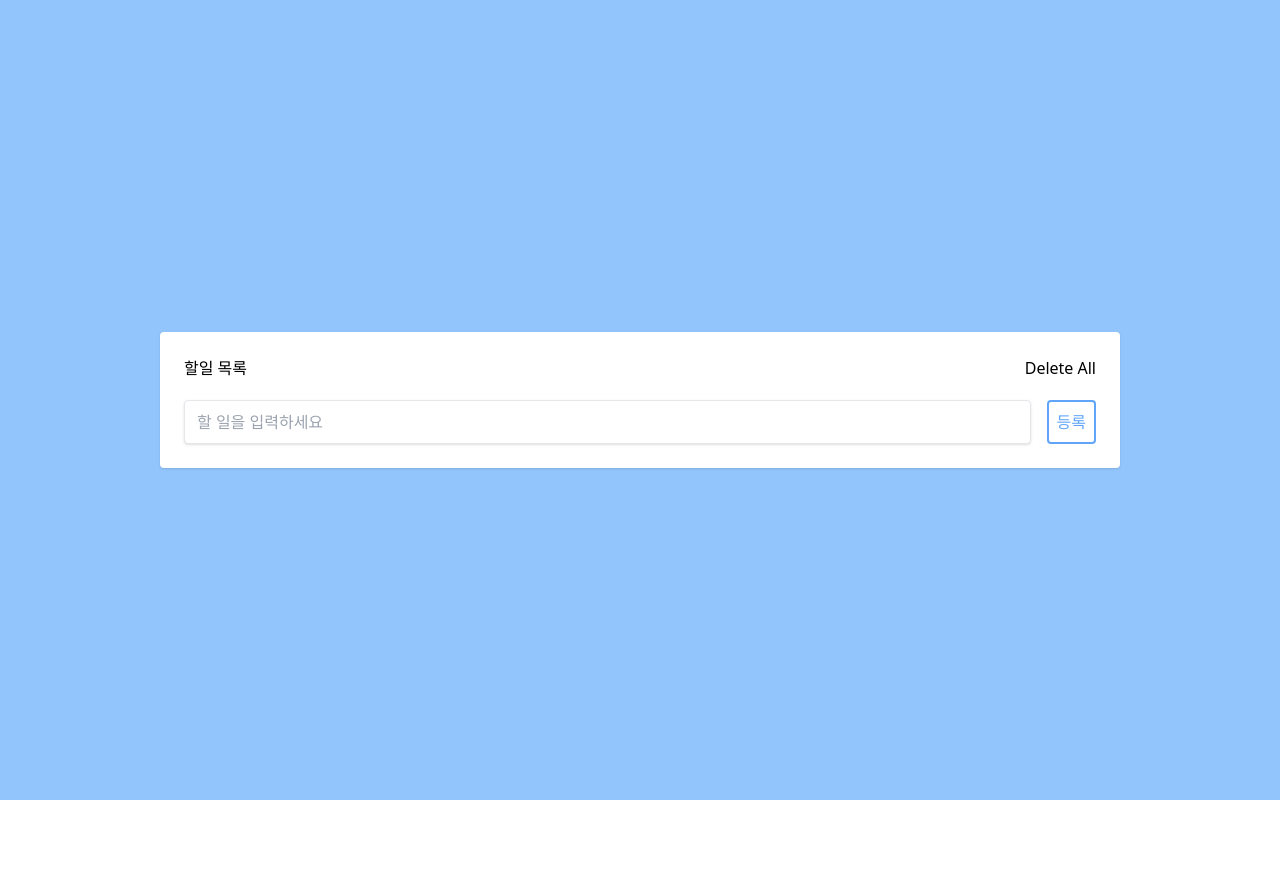
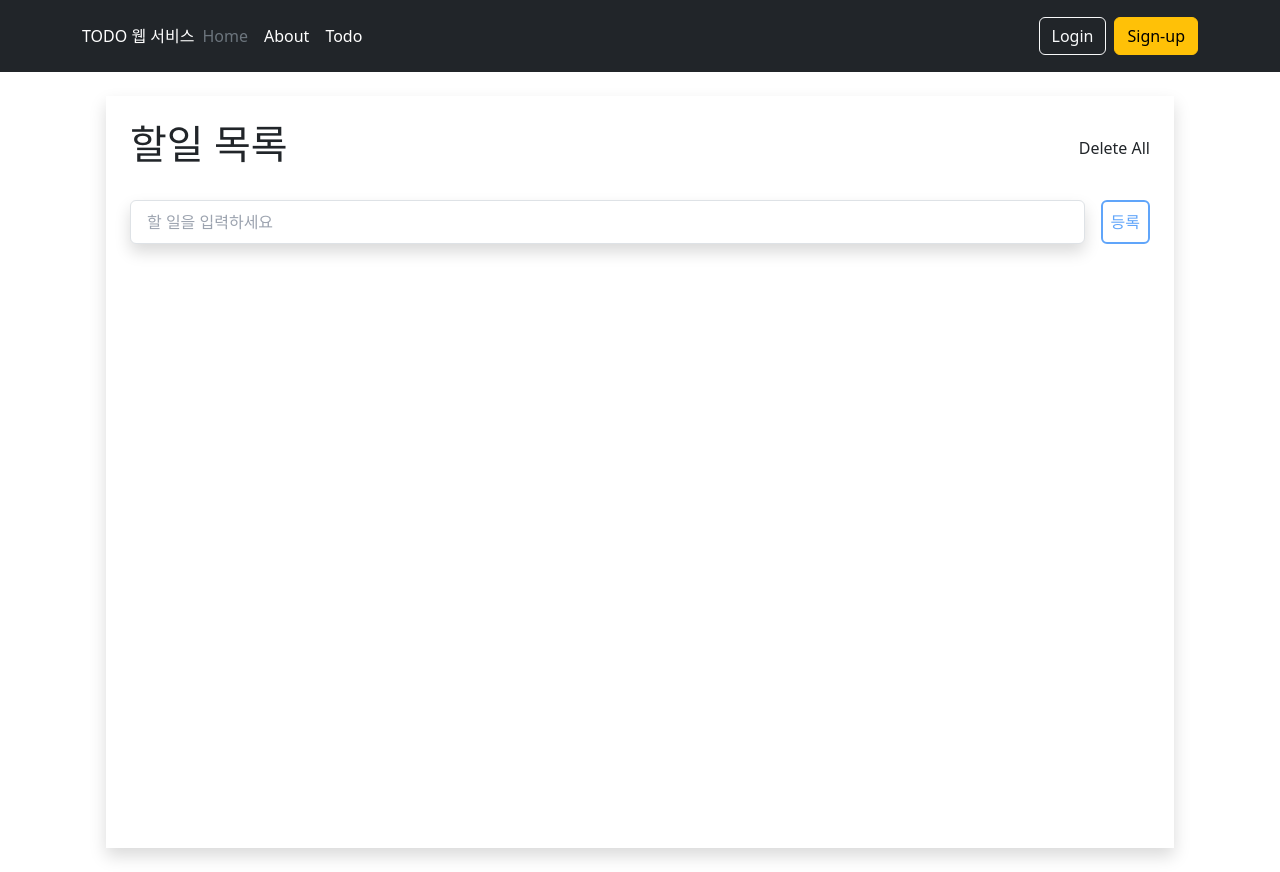
Before and after one commit to goldjade/TODO, a React (Create React App) app in the folder client/: page /todo in a window 1280 px wide. Before the commit the page ends 800 px from the top, so only its background shows below. Built offline with nearby package versions, Linux system fonts and the light colour scheme.

Commit message:
Router를 이용한 페이지 이동 구현

```diff
--- a/client/package.json
+++ b/client/package.json
@@ -3,11 +3,11 @@
   "version": "0.1.0",
   "private": true,
   "dependencies": {
-    "@testing-library/jest-dom": "^5.16.5",
-    "@testing-library/react": "^13.4.0",
-    "@testing-library/user-event": "^13.5.0",
+    "bootstrap": "^5.2.3",
     "react": "^18.2.0",
     "react-dom": "^18.2.0",
+    "react-router": "^6.6.1",
+    "react-router-dom": "^6.6.1",
     "react-scripts": "5.0.1",
     "web-vitals": "^2.1.4"
   },
--- a/client/src/App.js
+++ b/client/src/App.js
@@ -1,107 +1,25 @@
-import React, { useCallback, useState } from "react";
-import Form from "./components/Form";
-import List from "./components/List";
-/*
-  클래스/함수 컴포넌트(용도별로 2가지 케이스)
-  내용 출력 전용, 데이터관리 용도
-
-  클래스 형식으로 제작되는 것 class : TypeScript
-  state 를 리랜더링(Re-rendering)
-  Life-cycle : Mounte, Update, unMount..
-
-  함수 형식으로 제작되는 것 function
-  state 를 못쓰므로 화면 갱신 어렵다.
-  useState() state 변경가능
-  -------------------------
-  Life-cycle 을 지원 안한다.
-  useEffect() Life-cycle 체크가능
-
- */
-/*최초에 로컬에서 todo data를 읽어와서
-todoData라는 useState를 초기화 해주어야 한다. useState(초기값)
-초기값: 로컬에서 불러서 채운다
-*/
-let initTodo = localStorage.getItem("todoData");
-// 삼항연산자를 이용해서 초기값이 없으면
-// 빈배열 [] 로 초기화한다.
-// 읽어온 데이터가 있으면 JSON.stringify() 저장한 파일을
-// JSON.parse() 로 다시 객체화하여 사용한다.
-initTodo = initTodo ? JSON.parse(initTodo) : [];
-
+import Header from "./components/Header";
+import Home from "./pages/Home";
+import About from "./pages/About";
+import Login from "./pages/Login";
+import NotFound from "./pages/NotFound";
+import SignUp from "./pages/SignUp";
+import Todo from "./pages/Todo";
+import { BrowserRouter as Router, Routes, Route } from "react-router-dom";
 export default function App() {
-  // console.log("APP Rendering...");
-  const [todoData, setTodoData] = useState(initTodo);
-  const [todoValue, setTodoValue] = useState("");
-
-  const deleteClick = useCallback(
-    (id) => {
-      // 클릭된 ID 와 다른 요소들만 걸러서 새로운 배열 생성
-      const nowTodo = todoData.filter((item) => item.id !== id);
-      console.log("클릭", nowTodo);
-      // 목록을 갱신 한다
-      setTodoData(nowTodo);
-      //로컬에 저장(DB)예정
-      localStorage.setItem("todoData", JSON.stringify(nowTodo));
-    },
-    [todoData]
-  );
-  const addTodoSubmit = (event) => {
-    event.preventDefault();
-    // 이벤트 갱신 막기! a 태그 할때 많이 쓴거
-    // { id: 4, title: "할일 4", completed: false },
-    //todoDate 는 배열이고 요소들은 위 처럼 구성되어있어 {}객체로 만들어줌.
-    //그래야 .map을 통해 규칙적인 jsx 를 리턴할 수 있으니까.
-
-    // 공백 문자열 제거 추가
-    let str = todoValue;
-    str = str.replace(/^\s+|\s+$/gm, "");
-    if (str.length === 0) {
-      alert("내용을 입력하세요.");
-      setTodoValue("");
-      return;
-    }
-
-    const addTodo = {
-      id: Date.now(), //id 값은 배열.map의 key로 활용 예정 unique 값을 만들려고 시간을 넣음
-      title: todoValue, //할일 입력창의 내용을 추가
-      completed: false, //할 일이 추가 될때는 완료하지 않았으므로 false로 초기화
-    };
-    // 새로운 할 일을 일단복사하고 복사된 배열에 추가해서 업데이트
-    // todoData 는 원래 [배열 이였는데] addTodosms 객체로 들어가서 에러가남
-    // 그래서 [addTodo] 배열로 감싸 줌
-    // 기존 할 일을 destructyring ( ...다 뜯어버리고) 복사본 만들고 새로운 addTodo 추가
-    setTodoData([...todoData, addTodo]);
-    //로컬에 저장(DB)예정
-    localStorage.setItem("todoData", JSON.stringify([...todoData, addTodo]));
-
-    // 새로운 todo를 추가 했으므로 내용입력창의 글자를 초기화
-    setTodoValue("");
-  };
-
-  const deleteAllClick = () => {
-    setTodoData([]);
-    // 자료를 지운다(DB 초기화) 지금은 그냥 날리지만 원래 DB날리면 큰일스
-    localStorage.clear();
-  };
-
   return (
-    <div className="flex items-center justify-center w-screen h-screen bg-blue-300">
-      <div className="w-full p-6 m-1 bg-white rounded shadow lg:w-3/4 lg:max-w-5xl">
-        <div className=" flex justify-between mb-3">
-          <h1>할일 목록</h1>
-          <button onClick={deleteAllClick}>Delete All</button>
-        </div>
-        <List
-          todoData={todoData}
-          setTodoData={setTodoData}
-          deleteClick={deleteClick}
-        />
-        <Form
-          addTodoSubmit={addTodoSubmit}
-          todoValue={todoValue}
-          setTodoValue={setTodoValue}
-        />
+    <Router>
+      <Header />
+      <div className="container">
+        <Routes>
+          <Route path="/" element={<Home />} />
+          <Route path="/about" element={<About />} />
+          <Route path="/todo" element={<Todo />} />
+          <Route path="/login" element={<Login />} />
+          <Route path="/signUp" element={<SignUp />} />
+          <Route path="/*" element={<NotFound />} />
+        </Routes>
       </div>
-    </div>
+    </Router>
   );
 }
--- /dev/null
+++ b/client/src/components/Header.js
@@ -0,0 +1,48 @@
+import React from "react";
+import { Link } from "react-router-dom";
+
+const Header = () => {
+  return (
+    <header className="p-3 text-bg-dark">
+      <div className="container">
+        <div className="d-flex flex-wrap align-items-center justify-content-center justify-content-lg-start">
+          <Link
+            to="/"
+            className="d-flex align-items-center mb-2 mb-lg-0 text-white text-decoration-none"
+          >
+            TODO 웹 서비스
+          </Link>
+
+          <ul className="nav col-12 col-lg-auto me-lg-auto mb-2 justify-content-center mb-md-0">
+            <li>
+              <Link to="/" className="nav-link px-2 text-secondary">
+                Home
+              </Link>
+            </li>
+            <li>
+              <Link to="/about" className="nav-link px-2 text-white">
+                About
+              </Link>
+            </li>
+            <li>
+              <Link to="/todo" className="nav-link px-2 text-white">
+                Todo
+              </Link>
+            </li>
+          </ul>
+
+          <div className="text-end">
+            <Link to="/login" className="btn btn-outline-light me-2">
+              Login
+            </Link>
+            <Link to="/signup" className="btn btn-warning">
+              Sign-up
+            </Link>
+          </div>
+        </div>
+      </div>
+    </header>
+  );
+};
+
+export default Header;
--- a/client/src/index.js
+++ b/client/src/index.js
@@ -1,7 +1,9 @@
 import React from 'react';
 import ReactDOM from 'react-dom/client';
 import './index.css';
+import "bootstrap/dist/css/bootstrap.css";
 import App from './App';
+
 
 
 const root = ReactDOM.createRoot(document.getElementById('root'));
--- /dev/null
+++ b/client/src/pages/About.js
@@ -0,0 +1,9 @@
+import React from 'react'
+
+const About = () => {
+  return (
+    <div className='p-6 m-4 shadow '>About</div>
+  )
+}
+
+export default About
--- /dev/null
+++ b/client/src/pages/Home.js
@@ -0,0 +1,9 @@
+import React from 'react'
+
+const Home = () => {
+  return (
+    <div className='p-6 m-4 shadow '>Home</div>
+  )
+}
+
+export default Home
--- /dev/null
+++ b/client/src/pages/Login.js
@@ -0,0 +1,9 @@
+import React from 'react'
+
+const Login = () => {
+  return (
+    <div className='p-6 m-4 shadow '>Login</div>
+  )
+}
+
+export default Login
--- /dev/null
+++ b/client/src/pages/NotFound.js
@@ -0,0 +1,9 @@
+import React from 'react'
+
+const NotFound = () => {
+  return (
+    <div>NotFound</div>
+  )
+}
+
+export default NotFound
--- /dev/null
+++ b/client/src/pages/SignUp.js
@@ -0,0 +1,9 @@
+import React from 'react'
+
+const SignUp = () => {
+  return (
+    <div className='p-6 m-4 shadow '>SignUp</div>
+  )
+}
+
+export default SignUp
--- /dev/null
+++ b/client/src/pages/Todo.js
@@ -0,0 +1,107 @@
+import React, { useCallback, useState } from "react";
+import Form from "../components/Form";
+import List from "../components/List";
+/*
+  클래스/함수 컴포넌트(용도별로 2가지 케이스)
+  내용 출력 전용, 데이터관리 용도
+
+  클래스 형식으로 제작되는 것 class : TypeScript
+  state 를 리랜더링(Re-rendering)
+  Life-cycle : Mounte, Update, unMount..
+
+  함수 형식으로 제작되는 것 function
+  state 를 못쓰므로 화면 갱신 어렵다.
+  useState() state 변경가능
+  -------------------------
+  Life-cycle 을 지원 안한다.
+  useEffect() Life-cycle 체크가능
+
+ */
+/*최초에 로컬에서 todo data를 읽어와서
+todoData라는 useState를 초기화 해주어야 한다. useState(초기값)
+초기값: 로컬에서 불러서 채운다
+*/
+let initTodo = localStorage.getItem("todoData");
+// 삼항연산자를 이용해서 초기값이 없으면
+// 빈배열 [] 로 초기화한다.
+// 읽어온 데이터가 있으면 JSON.stringify() 저장한 파일을
+// JSON.parse() 로 다시 객체화하여 사용한다.
+initTodo = initTodo ? JSON.parse(initTodo) : [];
+
+const Todo = () => {
+  // console.log("APP Rendering...");
+  const [todoData, setTodoData] = useState(initTodo);
+  const [todoValue, setTodoValue] = useState("");
+  const deleteClick = useCallback(
+    (id) => {
+      // 클릭된 ID 와 다른 요소들만 걸러서 새로운 배열 생성
+      const nowTodo = todoData.filter((item) => item.id !== id);
+      // console.log("클릭", nowTodo);
+      // 목록을 갱신 한다
+      setTodoData(nowTodo);
+      //로컬에 저장(DB)예정
+      localStorage.setItem("todoData", JSON.stringify(nowTodo));
+    },
+    [todoData]
+  );
+  const addTodoSubmit = (event) => {
+    event.preventDefault();
+    // 이벤트 갱신 막기! a 태그 할때 많이 쓴거
+    // { id: 4, title: "할일 4", completed: false },
+    //todoDate 는 배열이고 요소들은 위 처럼 구성되어있어 {}객체로 만들어줌.
+    //그래야 .map을 통해 규칙적인 jsx 를 리턴할 수 있으니까.
+
+    // 공백 문자열 제거 추가
+    let str = todoValue;
+    str = str.replace(/^\s+|\s+$/gm, "");
+    if (str.length === 0) {
+      alert("내용을 입력하세요.");
+      setTodoValue("");
+      return;
+    }
+
+    const addTodo = {
+      id: Date.now(), //id 값은 배열.map의 key로 활용 예정 unique 값을 만들려고 시간을 넣음
+      title: todoValue, //할일 입력창의 내용을 추가
+      completed: false, //할 일이 추가 될때는 완료하지 않았으므로 false로 초기화
+    };
+    // 새로운 할 일을 일단복사하고 복사된 배열에 추가해서 업데이트
+    // todoData 는 원래 [배열 이였는데] addTodosms 객체로 들어가서 에러가남
+    // 그래서 [addTodo] 배열로 감싸 줌
+    // 기존 할 일을 destructyring ( ...다 뜯어버리고) 복사본 만들고 새로운 addTodo 추가
+    setTodoData([...todoData, addTodo]);
+    //로컬에 저장(DB)예정
+    localStorage.setItem("todoData", JSON.stringify([...todoData, addTodo]));
+
+    // 새로운 todo를 추가 했으므로 내용입력창의 글자를 초기화
+    setTodoValue("");
+  };
+
+  const deleteAllClick = () => {
+    setTodoData([]);
+    // 자료를 지운다(DB 초기화) 지금은 그냥 날리지만 원래 DB날리면 큰일스
+    localStorage.clear();
+  };
+  return (
+    <div className="flex  justify-center w-full h-screen">
+      <div className="w-full p-6 m-4 bg-white shadow">
+        <div className=" flex justify-between mb-3">
+          <h1>할일 목록</h1>
+          <button onClick={deleteAllClick}>Delete All</button>
+        </div>
+        <List
+          todoData={todoData}
+          setTodoData={setTodoData}
+          deleteClick={deleteClick}
+        />
+        <Form
+          addTodoSubmit={addTodoSubmit}
+          todoValue={todoValue}
+          setTodoValue={setTodoValue}
+        />
+      </div>
+    </div>
+  );
+};
+
+export default Todo;
```
Also changed, not shown: client/src/index.css (line endings or trailing spaces), 1 other file (tests, documents, lock files or other folders).
